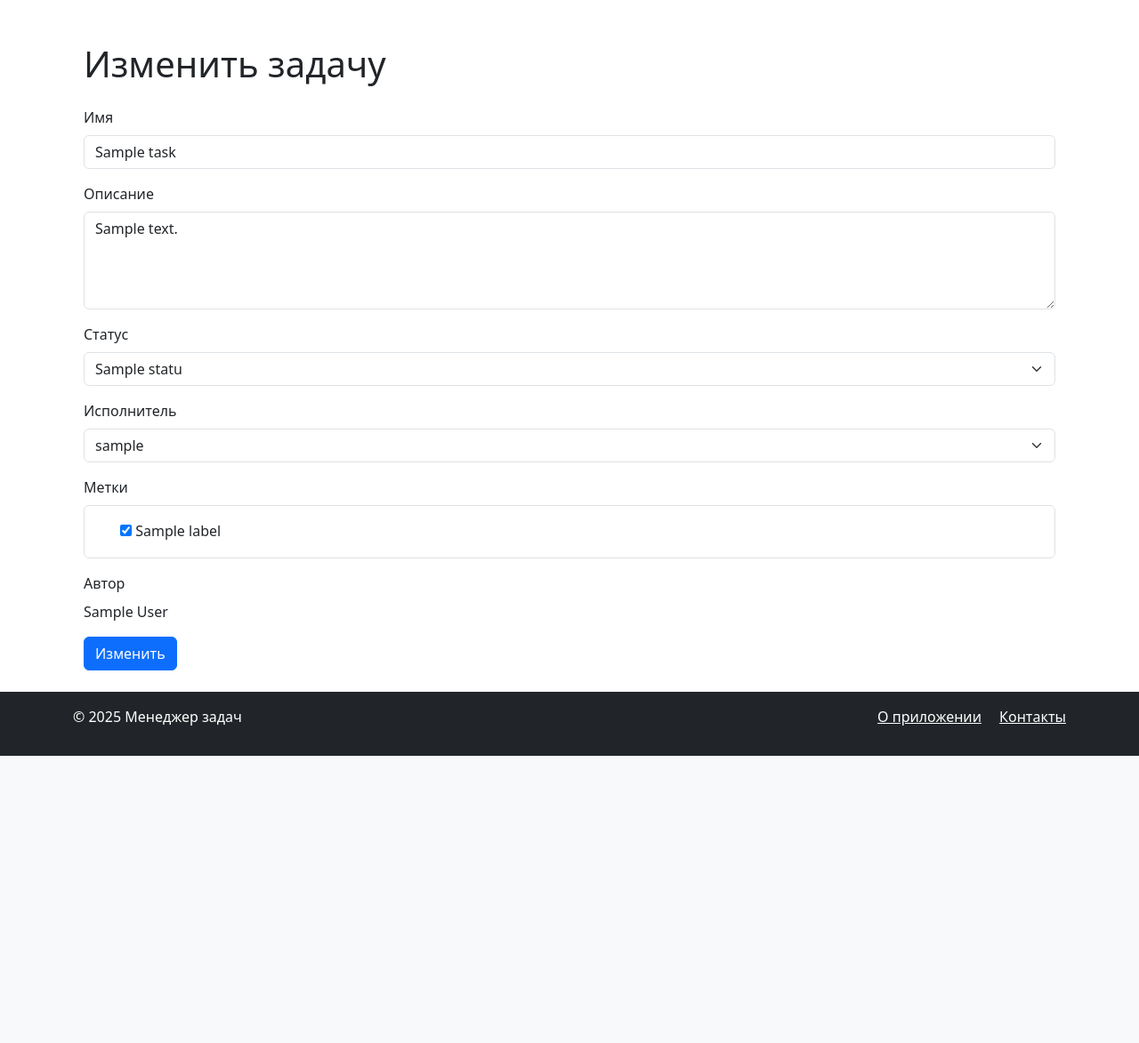
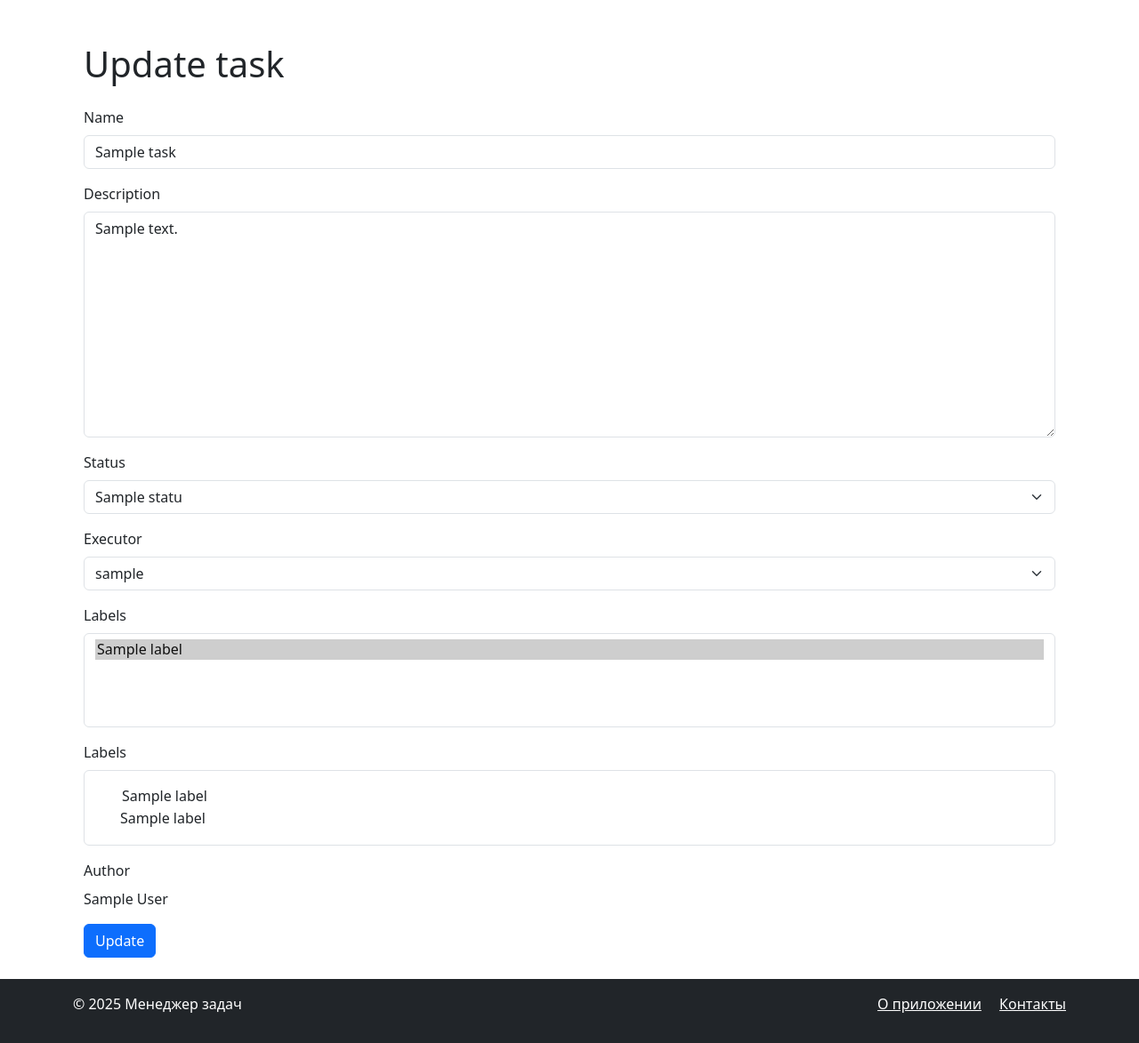
Before and after one commit to SergeyAnuf/python-project-52, a Django app: page /tasks/1/update/ in a window 1280 px wide. Shown: the part 56-1229 px from the top of the page at 89% size. Before the commit the page ends 906 px from the top, so only its background shows below. Run offline with Django 5.2, Linux system fonts and the light colour scheme; a user stored in the database is signed in; tables that the repository leaves empty hold one stand-in row (values such as "Sample post"); some libraries are stand-ins or nearby versions.

Commit message:
внесены изменения в перевод

```diff
--- a/task_manager/tasks/forms.py
+++ b/task_manager/tasks/forms.py
@@ -9,34 +9,22 @@ User = get_user_model()
 
 
 class TaskForm(forms.ModelForm):
-    labels = forms.ModelMultipleChoiceField(
-        queryset=Label.objects.all(),
-        widget=forms.CheckboxSelectMultiple,
-        required=False,
-        label=_('Labels')
-    )
-
-    # Явно определяем поле executor
     executor = forms.ModelChoiceField(
         queryset=get_user_model().objects.all(),
         required=False,
-        label=_('Исполнитель'),
+        label=_('Executor'),  # Используем стандартный перевод
         widget=forms.Select(attrs={
             'class': 'form-select',
-            'id': 'id_executor'  # Явно задаем ID
+            'id': 'id_executor'
         })
     )
 
     class Meta:
         model = Task
         fields = ['name', 'description', 'status', 'executor', 'labels']
-        widgets = {
-            'name': forms.TextInput(attrs={'class': 'form-control'}),
-            'description': forms.Textarea(attrs={'class': 'form-control', 'rows': 4}),
-            'status': forms.Select(attrs={'class': 'form-select'}),
+        labels = {
+            'name': _('Name'),
+            'description': _('Description'),
+            'status': _('Status'),
+            'executor': _('Executor'),  # Стандартный перевод
         }
-        labels = {
-            'name': _('Имя'),
-            'description': _('Описание'),
-            'status': _('Статус'),
-        }
--- a/task_manager/tasks/views.py
+++ b/task_manager/tasks/views.py
@@ -28,16 +28,19 @@ class TaskCreateView(LoginRequiredMixin, SuccessMessageMixin, CreateView):
     form_class = TaskForm
     template_name = 'tasks/form.html'
     success_url = reverse_lazy('tasks:list')
-    success_message = _('Задача успешно создана')
+    success_message = _('Task successfully created')
 
     def form_valid(self, form):
         form.instance.author = self.request.user
         return super().form_valid(form)
 
-    def get_form_kwargs(self):
-        kwargs = super().get_form_kwargs()
-        # Передаем текущего пользователя в форму, если нужно
-        return kwargs
+    def get_context_data(self, **kwargs):
+        context = super().get_context_data(**kwargs)
+        # Предзагрузка данных для полей
+        context['form'].fields['status'].queryset = Status.objects.all()
+        context['form'].fields['executor'].queryset = get_user_model().objects.all()
+        context['form'].fields['labels'].queryset = Label.objects.all()
+        return context
 
 class TaskDetailView(LoginRequiredMixin, DetailView):
     model = Task
--- a/task_manager/templates/tasks/form.html
+++ b/task_manager/templates/tasks/form.html
@@ -4,40 +4,42 @@
 {% block content %}
 <div class="container">
     <h1 class="my-4">
-        {% if object %}{% trans "Изменить задачу" %}{% else %}{% trans "Создать задачу" %}{% endif %}
+        {% if object %}{% trans "Update task" %}{% else %}{% trans "Create task" %}{% endif %}
     </h1>
 
     <form method="post">
         {% csrf_token %}
 
-        {% bootstrap_field form.name %}
-        {% bootstrap_field form.description %}
-        {% bootstrap_field form.status %}
-        {% bootstrap_field form.executor %}
+        {# Используем стандартные bootstrap поля #}
+        {% bootstrap_form form %}
 
+        {# Отдельно выводим метки с правильной структурой #}
         <div class="mb-3">
-            <label class="form-label">{% trans "Метки" %}</label>
+            <label class="form-label">{% trans "Labels" %}</label>
             <div class="border p-3 rounded">
                 {% for checkbox in form.labels %}
-                <div class="form-check">
-                    {{ checkbox }}
-                </div>
+                    <div class="form-check">
+                        {{ checkbox.tag }}
+                        <label class="form-check-label" for="{{ checkbox.id_for_label }}">
+                            {{ checkbox.choice_label }}
+                        </label>
+                    </div>
                 {% endfor %}
             </div>
         </div>
 
         {% if object %}
             <div class="mb-3">
-                <label class="form-label">{% trans "Автор" %}</label>
+                <label class="form-label">{% trans "Author" %}</label>
                 <p>{{ object.author.get_full_name }}</p>
             </div>
         {% endif %}
 
         <button type="submit" class="btn btn-primary">
             {% if object %}
-                {% trans "Изменить" %}
+                {% trans "Update" %}
             {% else %}
-                {% trans "Создать" %}
+                {% trans "Create" %}
             {% endif %}
         </button>
     </form>
```
